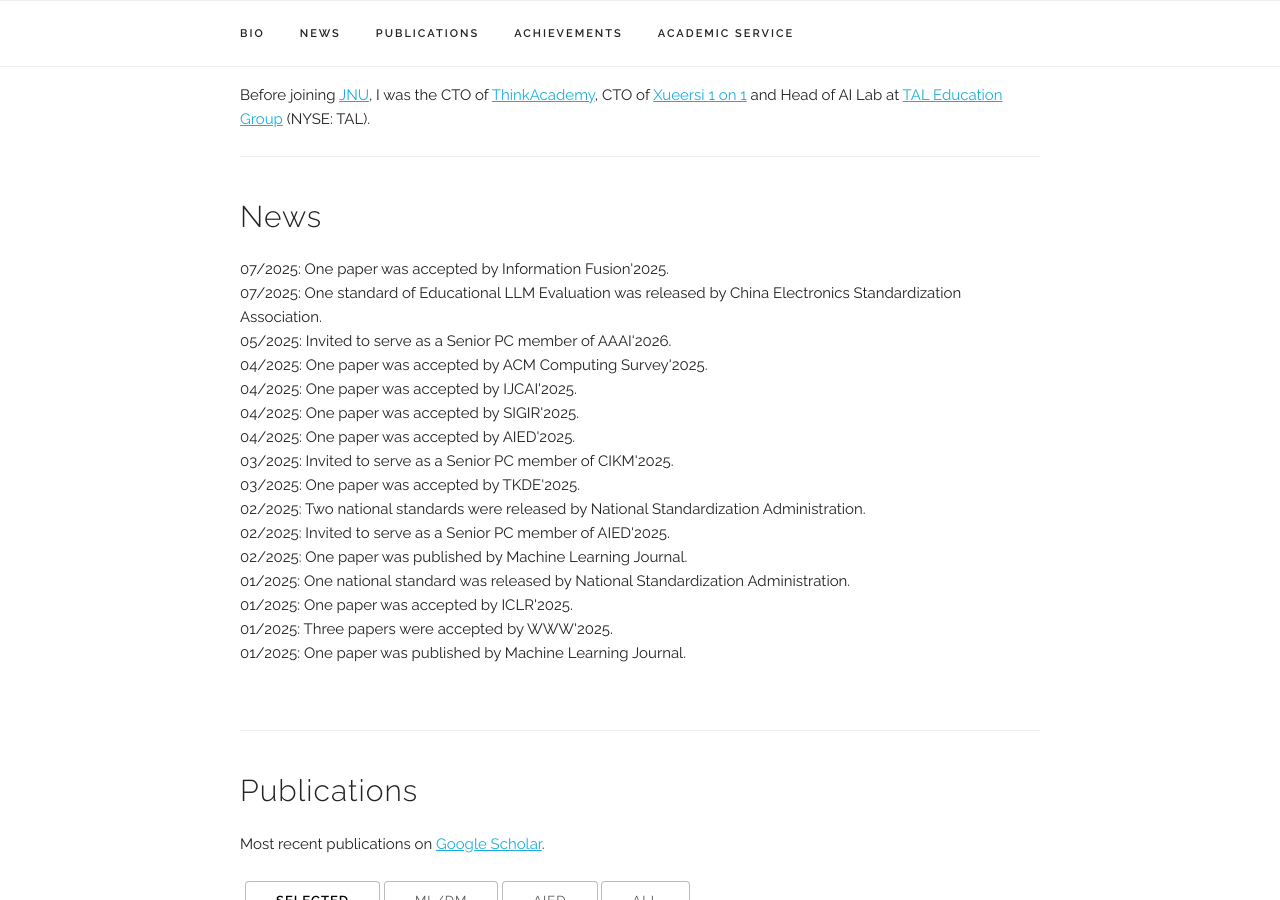
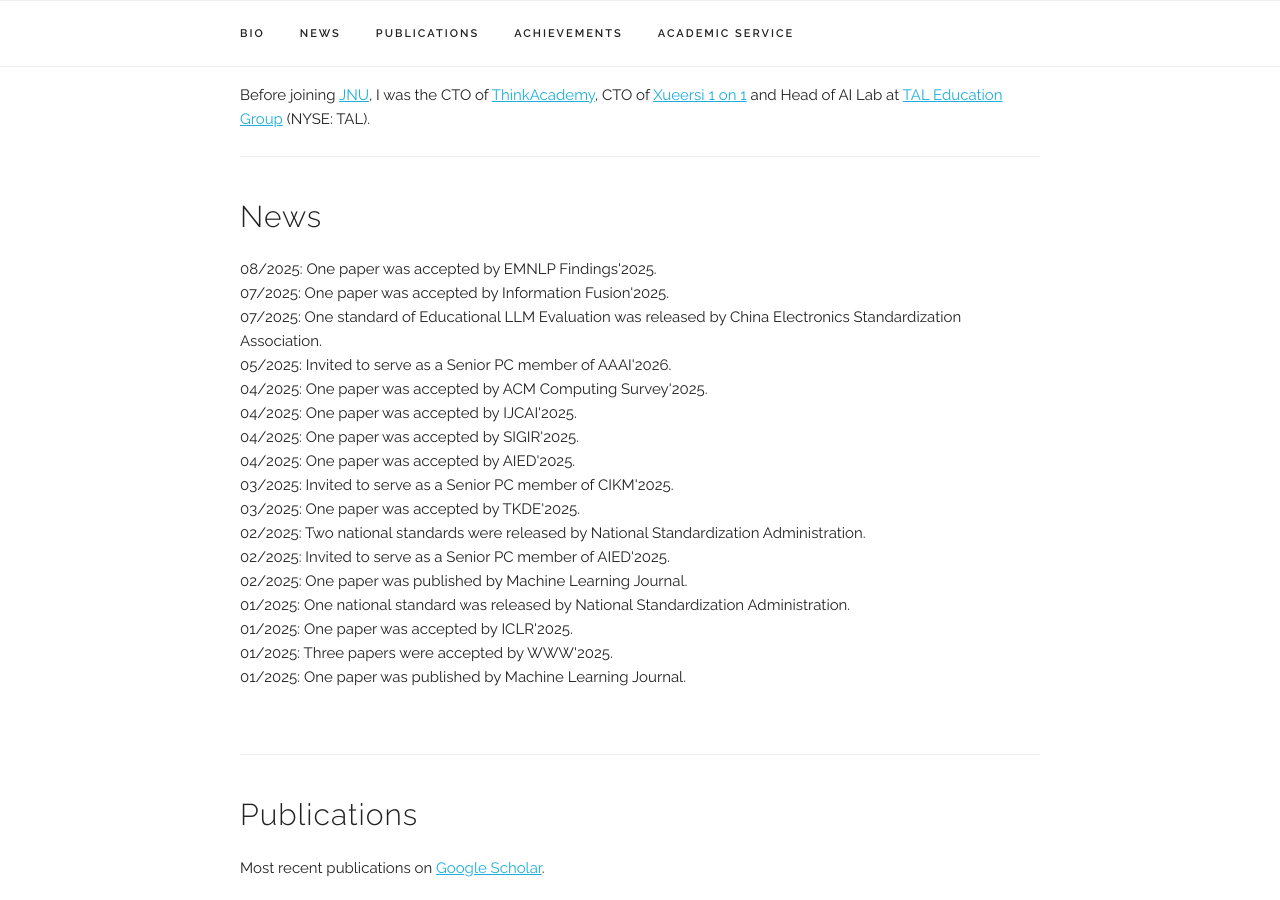
Before and after one commit to zitaoliu/zitaoliu.github.io, a Jekyll site: the page built from index.html, in a window 1280 px wide and 900 px high, scrolled down 552 px. Built offline with Jekyll 4.4.1, drawn with Linux system fonts in a browser that asks for light colours; some web fonts are replaced.

Commit message:
add emnlp papers

```diff
--- a/_data/news.yaml
+++ b/_data/news.yaml
@@ -1,4 +1,7 @@
 news:
+
+  - title: "One paper was accepted by EMNLP Findings'2025."
+    date: "08/2025"
 
   - title: "One paper was accepted by Information Fusion'2025."
     date: "07/2025"
```
